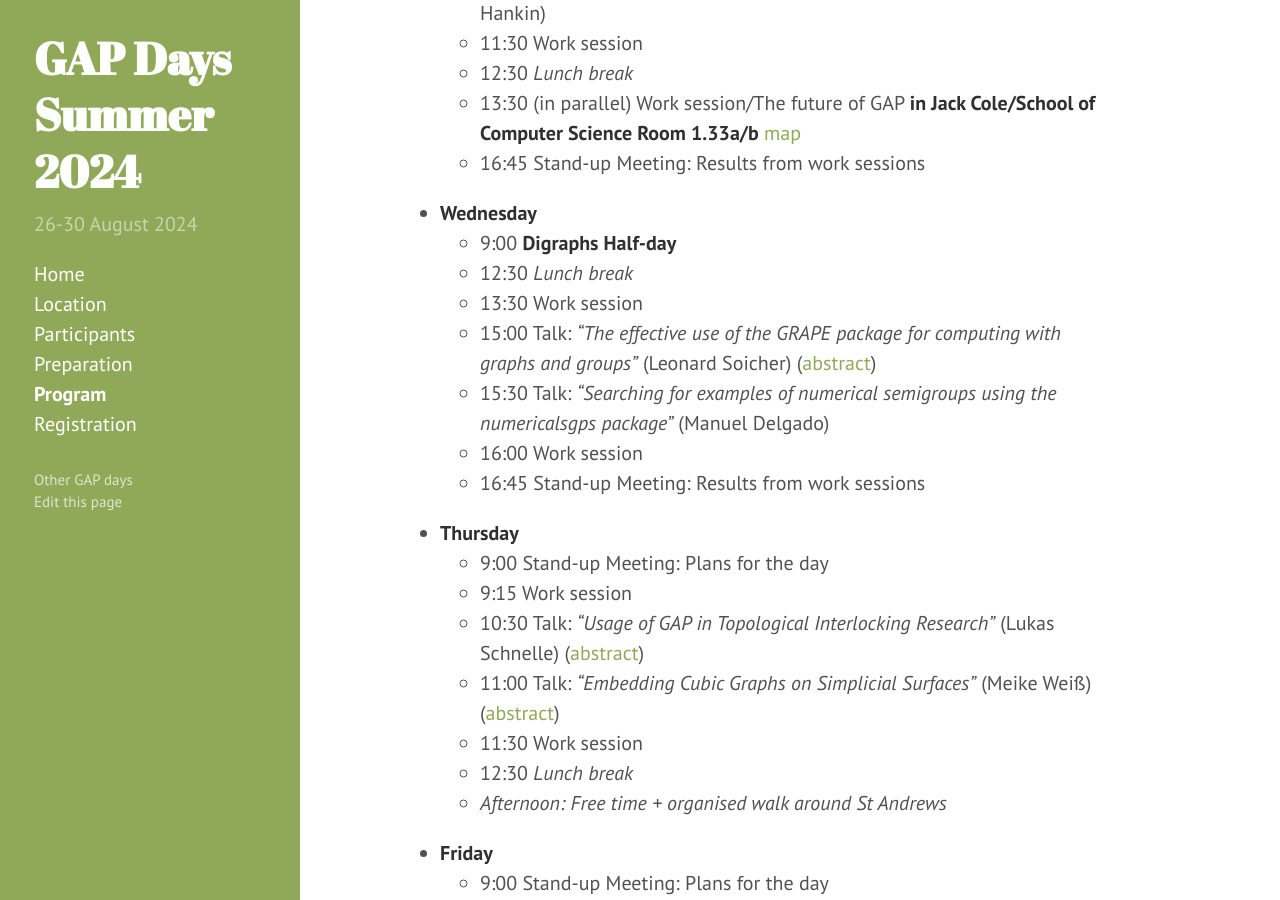
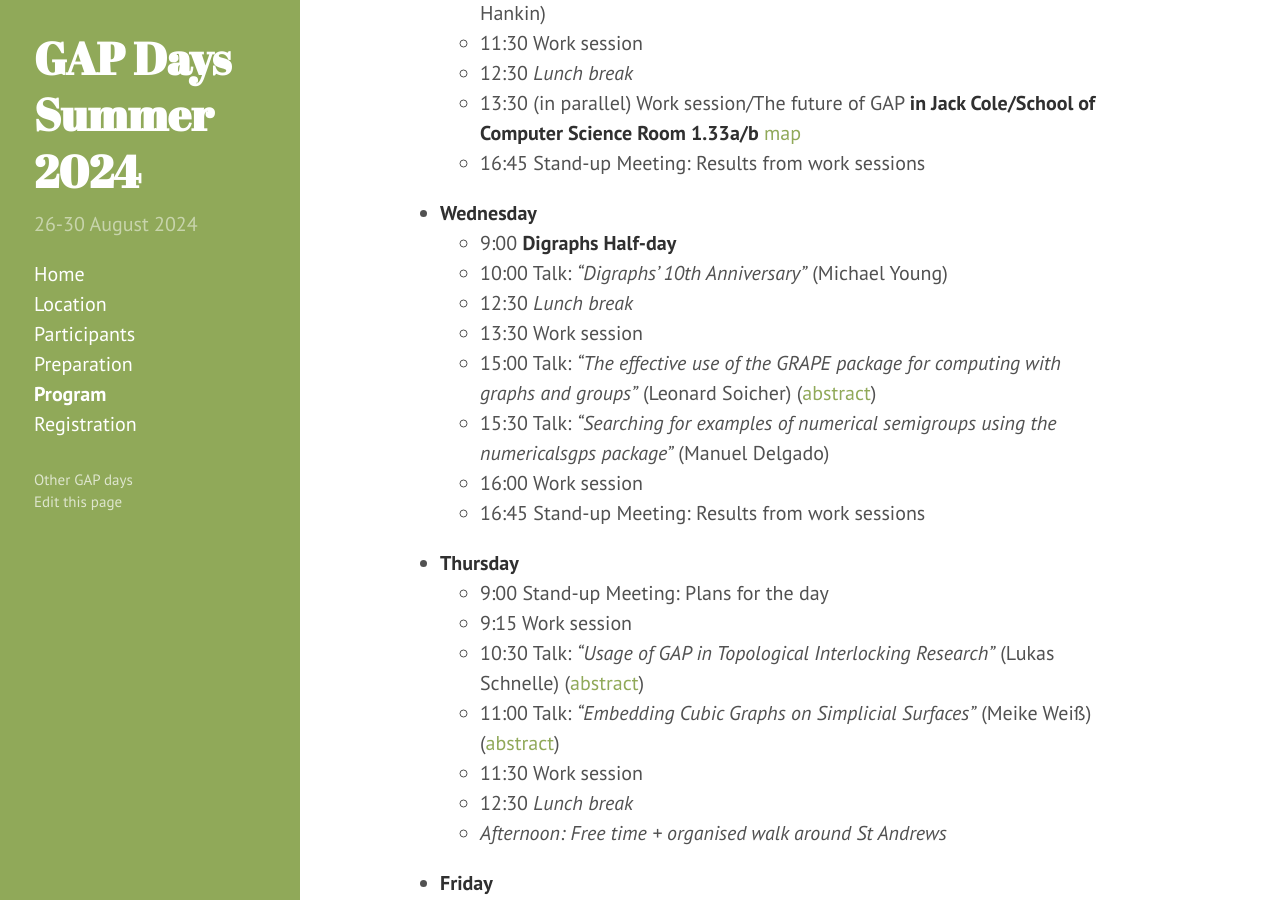
Before and after one commit to gapdays/gapdays2024-summer, a Jekyll site: the page built from program.md, in a window 1280 px wide and 900 px high, scrolled down 1000 px. Built offline with Jekyll 4.4.1, drawn with Linux system fonts in a browser that asks for light colours.

Commit message:
Update program.md

```diff
--- a/program.md
+++ b/program.md
@@ -37,6 +37,7 @@ This schedule is subject to change.
 
 - **Wednesday**
   - 9:00 **Digraphs Half-day**
+  - 10:00 Talk: *"Digraphs' 10th Anniversary"* (Michael Young)
   - 12:30 *Lunch break*
   - 13:30 Work session
   - 15:00 Talk: *"The effective use of the GRAPE package for computing with graphs and groups"* (Leonard Soicher) ([abstract]({{ site.baseurl }}/abstracts/soicher))
```
